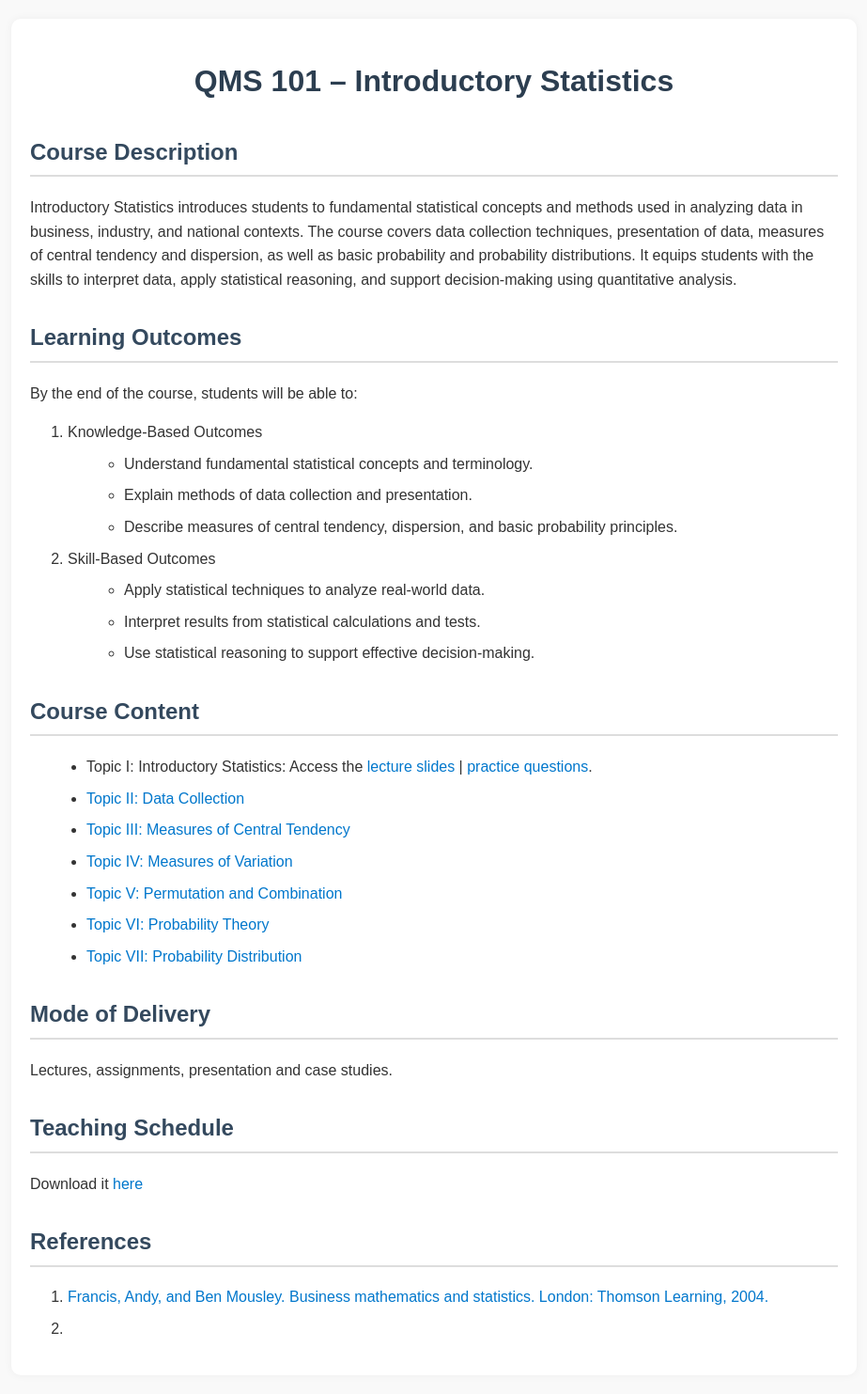
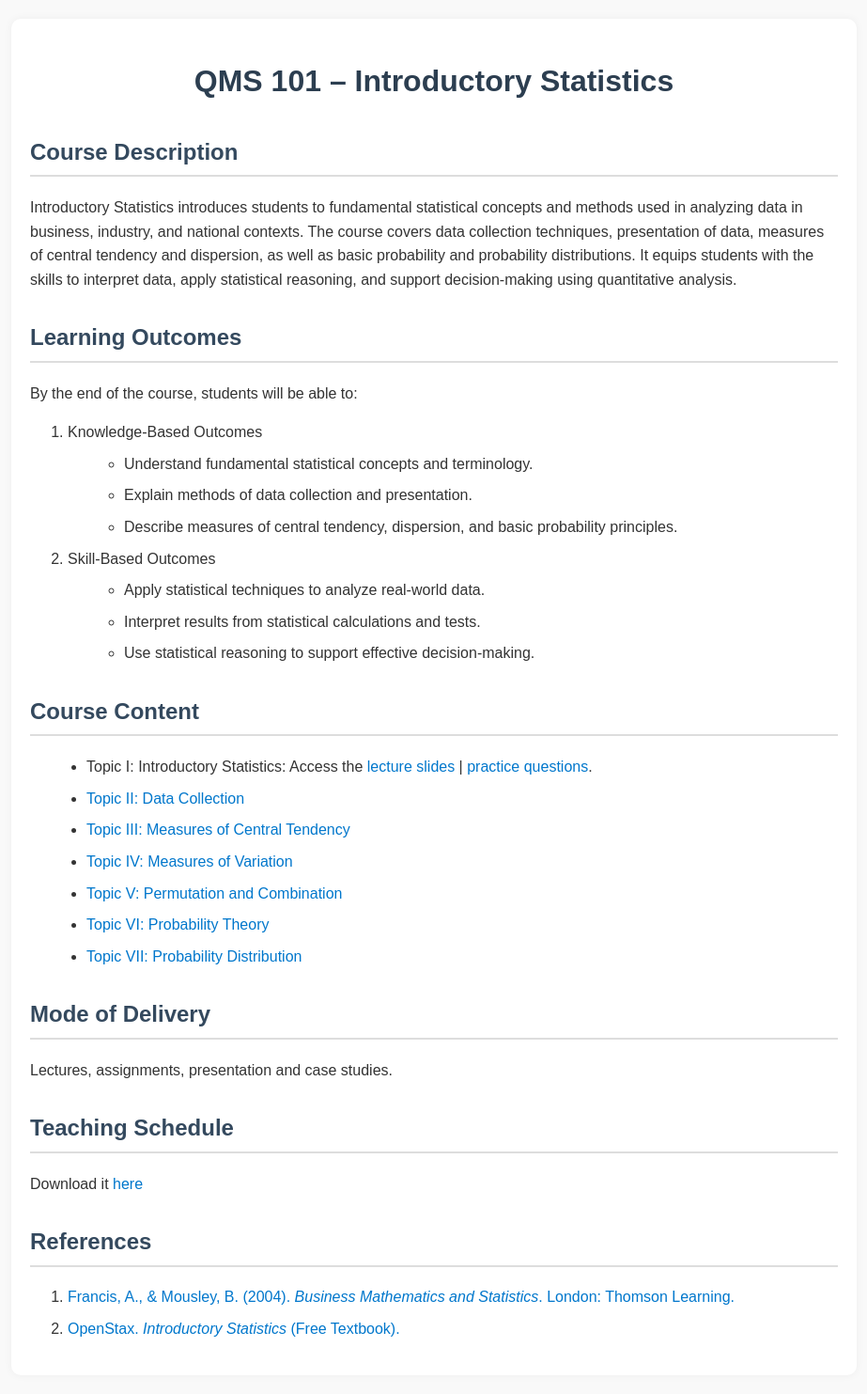
Before and after one commit to FomeA/FomeA.github.io, a Jekyll site: the page _teaching/qms101/index.html, which Jekyll copies as it is, in a window 1280 px wide. Shown: the whole page at 94% size, without its empty margins (178-1101 px from the left). Built offline with Jekyll 4.4.1, drawn with Linux system fonts in a browser that asks for light colours.

Commit message:
Update index.html

```diff
--- a/_teaching/qms101/index.html
+++ b/_teaching/qms101/index.html
@@ -105,15 +105,19 @@
   Download it <a href="/teaching/qms101/QMS101_Teaching_Schedule_new.pdf"> here </a>
 
 
-  <h2>References</h2>
+<h2>References</h2>
 <ol>
-  <li><a href="https://www.defence.lk/upload/ebooks/Business%20Mathematics%20and%20Statistics.pdf" target="_blank">
-      Francis, Andy, and Ben Mousley. Business mathematics and statistics. London: Thomson Learning, 2004. </a> </li>
+  <li>
+    <a href="https://www.defence.lk/upload/ebooks/Business%20Mathematics%20and%20Statistics.pdf target="_blank">
+      Francis, A., & Mousley, B. (2004). <i>Business Mathematics and Statistics</i>. London: Thomson Learning.
+    </a>
+  </li>
 
   <li>
-   <a href="https://openstax.org/books/statistics/pages/preface?>OpenStax Statistics (Free textbook) </a>
+    <a href="https://openstax.org/books/introductory-statistics/pages/index" target="_blank">
+      OpenStax. <i>Introductory Statistics</i> (Free Textbook).
+    </a>
   </li>
-
 </ol>
 
 </div>
```
